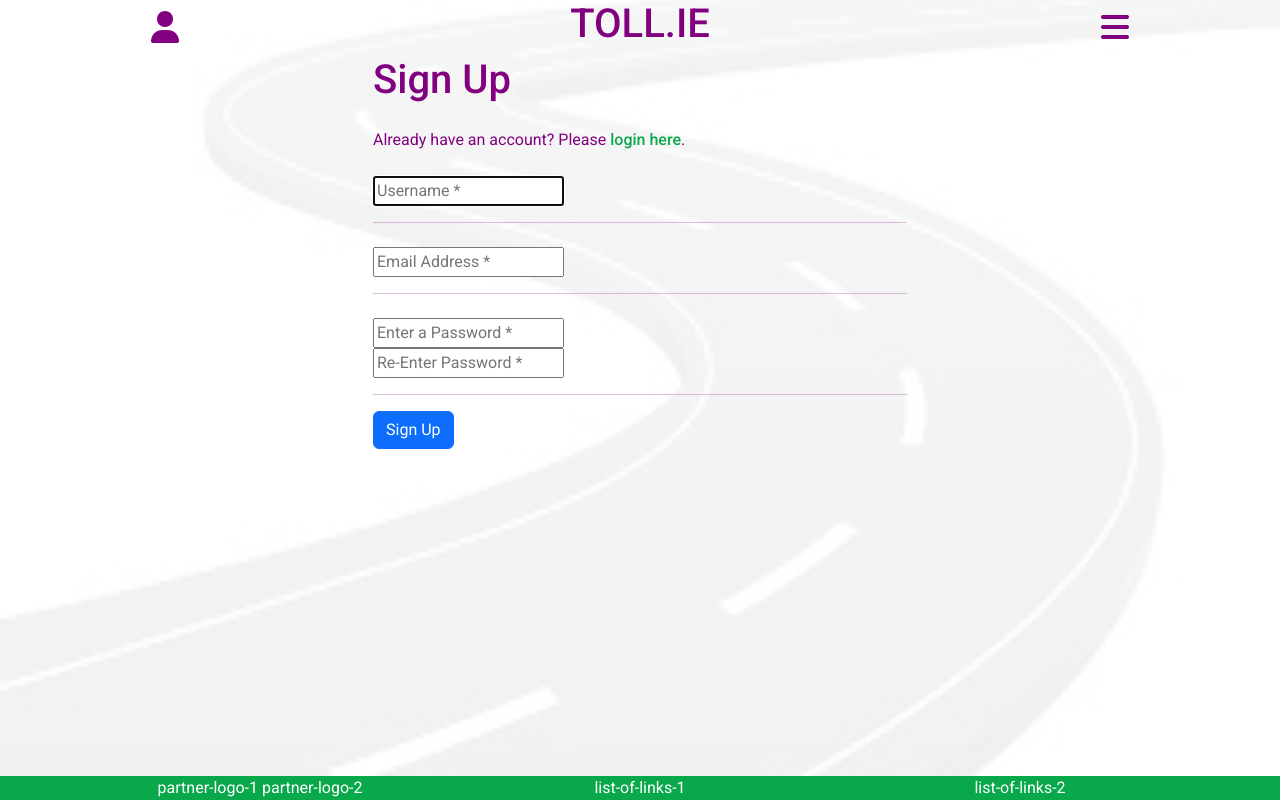
After one commit to seanjcarley/toll, a Django app: page /account/signup in a window 1280 px wide. The commit adds this page. Run offline with Django 4.2, Linux system fonts and the light colour scheme; some libraries are stand-ins or nearby versions.

Commit message:
added toasts and started work on modified sign up form

```diff
--- a/static/css/base.css
+++ b/static/css/base.css
@@ -2,12 +2,12 @@
 
 a {
     text-decoration: none;
-    color: #fff;
+    color: #08A84B;
     font-weight: 500;
 }
 
 a:hover {
-    text-decoration: none;
+    text-decoration: #FF883E;
 }
 
 .allauth-form-inner-content {
@@ -91,6 +91,11 @@
 .container-fluid {
     margin: 0;
     padding: 0;
+}
+
+.controls p,
+.controls ul {
+    display: none;
 }
 
 .custom-toast {
@@ -240,6 +245,11 @@
     border-bottom: none;
 }
 
+.toast-btn {
+    position:absolute;
+    right: 0;
+}
+
 .toast-capper {
     height: 2px;
 }
@@ -305,4 +315,10 @@
 .color-2 {color: #804000;}
 .color-3 {color: #008000;}
 .color-4 {color: #004080;}
+
+ccca14
+807e06
+800080
+14cc48
+068029
 */
--- a/templates/base.html
+++ b/templates/base.html
@@ -67,7 +67,7 @@
                                     <a href="{% url 'account_login' %}" class="dropdown-item">Log In</a>
                                 </li>
                                 <li>
-                                    <a href="{% url 'account_signup' %}" class="dropdown-item">Sign Up</a>
+                                    <a href="{% url 'signup' %}" class="dropdown-item">Sign Up</a>
                                 </li>
                                 <li>
                                     <a href="#" class="dropdown-item">Pay-a-Toll</a>
--- a/templates/includes/toasts/toast_error.html
+++ b/templates/includes/toasts/toast_error.html
@@ -3,7 +3,7 @@
     <div class="w-100 toast-capper bg-danger"></div>
     <div class="toast-header">
         <strong class="mr-auto">Error!</strong>
-        <button type="button" class="ml-2 mb-1 btn-site border-0 rounded-10" data-bs-dismiss="toast" aria-label="Close">
+        <button type="button" class="mr-2 mb-1 btn-site border-0 rounded-10" data-bs-dismiss="toast" aria-label="Close">
             <span aria-hidden="true">&times;</span>
         </button>
     </div>
--- a/templates/includes/toasts/toast_info.html
+++ b/templates/includes/toasts/toast_info.html
@@ -3,7 +3,7 @@
     <div class="w-100 toast-capper bg-info"></div>
     <div class="toast-header">
         <strong class="mr-auto">Alert!</strong>
-        <button class="ml-2 mb-2 btn-site border-0 rounded-10" type="button" data-bs-dismiss="toast" aria-label="Close">
+        <button class="mr-2 mb-2 btn-site border-0 rounded-10" type="button" data-bs-dismiss="toast" aria-label="Close">
             <span aria-hidden="true">&times;</span>
         </button>
     </div>
--- a/templates/includes/toasts/toast_success.html
+++ b/templates/includes/toasts/toast_success.html
@@ -3,7 +3,7 @@
     <div class="w-100 toast-capper bg-success"></div>
     <div class="toast-header">
         <strong class="mr-auto">Success!</strong>
-        <button type="button" class="ml-2 mb-1 btn-site border-0 rounded-10" data-bs-dismiss="toast" aria-label="Close">
+        <button type="button" class="ml-2 mb-1 toast-btn border-0 rounded-10" data-bs-dismiss="toast" aria-label="Close">
             <span aria-hidden="true">&times;</span>
         </button>
     </div>
--- a/templates/includes/toasts/toast_warning.html
+++ b/templates/includes/toasts/toast_warning.html
@@ -3,7 +3,7 @@
     <div class="w-100 toast-capper bg-warning"></div>
     <div class="toast-header">
         <strong class="mr-auto">Warning!</strong>
-        <button class="ml-2 mb-2 btn-site border-0 rounded-10" type="button" data-bs-dismiss="toast" aria-label="Close">
+        <button class="ml-auto mb-2 btn-site border-0 rounded-10" type="button" data-bs-dismiss="toast" aria-label="Close">
             <span aria-hidden="true">&times;</span>
         </button>
     </div>
--- a/user_account/forms.py
+++ b/user_account/forms.py
@@ -1,5 +1,7 @@
 from django import forms
+from django.contrib.auth.forms import UserCreationForm
 from .models import UserProfile, UserVehicle
+from django.contrib.auth.models import User
 
 class UserProfileForm(forms.ModelForm):
     class Meta:
@@ -33,6 +35,40 @@
             self.fields[field].label = False
 
 
+class CreateUserForm(UserCreationForm):
+    email = forms.EmailField(required=True)
+
+    class Meta:
+        model = User
+        fields = ('username', 'email', 'password1', 'password2')
+
+    def __init__(self, *args, **kwargs):
+        ''' add placeholders and classes, remove auto-generated labels and
+        set auto-focus '''
+        super().__init__(*args, **kwargs)
+        placeholders = {
+            'username': 'Username',
+            'email': 'Email Address',
+            'password1': 'Enter a Password',
+            'password2': 'Re-Enter Password',
+        }
+        self.fields['username'].widget.attrs['autofocus'] = True
+        for field in self.fields:
+            if self.fields[field].required:
+                placeholder = f'{placeholders[field]} *'
+            else:
+                placeholder = placeholders[field]
+            self.fields[field].widget.attrs['placeholder'] = placeholder
+        self.fields[field].widget.attrs['class']= ''
+        self.fields[field].label = False
+
+    def save(self, commit=True):
+        user = super(CreateUserForm, self).save(commit=False)
+        if commit:
+            user.save()
+        return User
+
+
 class UserVehicleForm(forms.ModelForm):
     class Meta:
         model = UserVehicle
--- /dev/null
+++ b/user_account/templates/user_account/signup.html
@@ -0,0 +1,30 @@
+{% extends "account/base.html" %}
+
+{% load i18n %}
+{% block head_title %}{% trans "Signup" %}{% endblock %}
+
+{% block inner_content %}
+    <h1>{% trans "Sign Up" %}</h1>
+    <p>{% blocktrans %}Already have an account? Please <a href="{{ login_url }}">login here</a>.{% endblocktrans %}</p>
+    <form enctype="multipart/form-data" action="{% url 'account_signup' %}" class="signup" method="POST">
+        {% csrf_token %}
+        <fieldset>
+            <legend></legend>
+            {{ form.username | as_crispy_field }}
+        </fieldset>
+        <hr>
+        <fieldset>
+            <legend></legend>
+            {{ form.email | as_crispy_field }}
+        </fieldset>
+        <hr>
+        <fieldset>
+            <legend></legend>
+            {{ form.password1 | as_crispy_field}}
+            {{ form.password2 | as_crispy_field}}
+        </fieldset>
+        <hr>
+        <!-- {{ form|crispy }} -->
+        <button class="btn btn-primary" type="submit">Sign Up</button>
+    </form>
+{% endblock %}
--- a/user_account/urls.py
+++ b/user_account/urls.py
@@ -3,4 +3,5 @@
 
 urlpatterns = [
     path('', views.show_user_profile, name='profile'),
+    path('signup', views.create_user_profile, name='signup'),
 ]
--- a/user_account/views.py
+++ b/user_account/views.py
@@ -1,9 +1,10 @@
 from django.shortcuts import render, get_object_or_404
+from django.contrib.auth import login
 from django.contrib.auth.decorators import login_required
 from django.contrib.auth.models import User
 from django.contrib import messages
 from .models import UserProfile
-from .forms import UserProfileForm
+from .forms import UserProfileForm, CreateUserForm
 
 
 # Create your views here.
@@ -47,6 +48,22 @@
 
 def create_user_profile(request):
     ''' create a new user '''
-    form = UserProfileForm()
+    # profile = get_object_or_404(UserProfile, user=request.user)
+    if request.method == 'POST':
+        form = CreateUserForm()
+        if form.is_valid():
+            user = form.save()
+            login(request, user)
+            messages.success(request, 'Registration successful!')
+        else:
+            messages.error(request, 'Registration failed!')
+    else:
+        form = CreateUserForm()
 
-    return render(request, form)
+    template = 'user_account/signup.html'
+
+    context = {
+        'form': form
+    }
+
+    return render(request, template, context)
```
